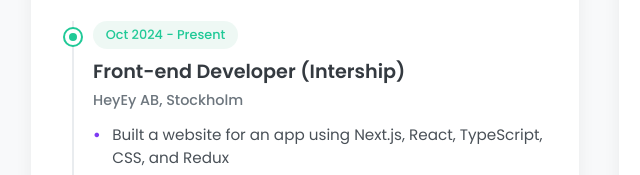
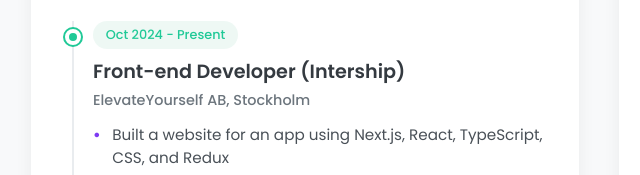
Before and after one commit to Adamwadin/Portfolio-AW-Updated, a website built with Vite: page Portfolio-AW/index.html in a window 1280 px wide. Shown: the part 1119-1294 px from the top of the page, 41-681 px from the left. Built offline with nearby package versions, Linux system fonts and the light colour scheme.

Commit message:
Update internship company name from HeyEy AB to ElevateYourself AB

```diff
--- a/Portfolio-AW/index.html
+++ b/Portfolio-AW/index.html
@@ -101,7 +101,7 @@
                     <div class="item-header">
                       <span class="date-badge-present">Oct 2024 - Present</span>
                       <h3 class="item-title">Front-end Developer (Intership)</h3>
-                      <div class="item-subtitle">HeyEy AB, Stockholm</div>
+                      <div class="item-subtitle">ElevateYourself AB, Stockholm</div>
                     </div>
                     <ul class="item-details">
                       <li>Built a website for an app using Next.js, React, TypeScript, CSS, and Redux</li>
```
